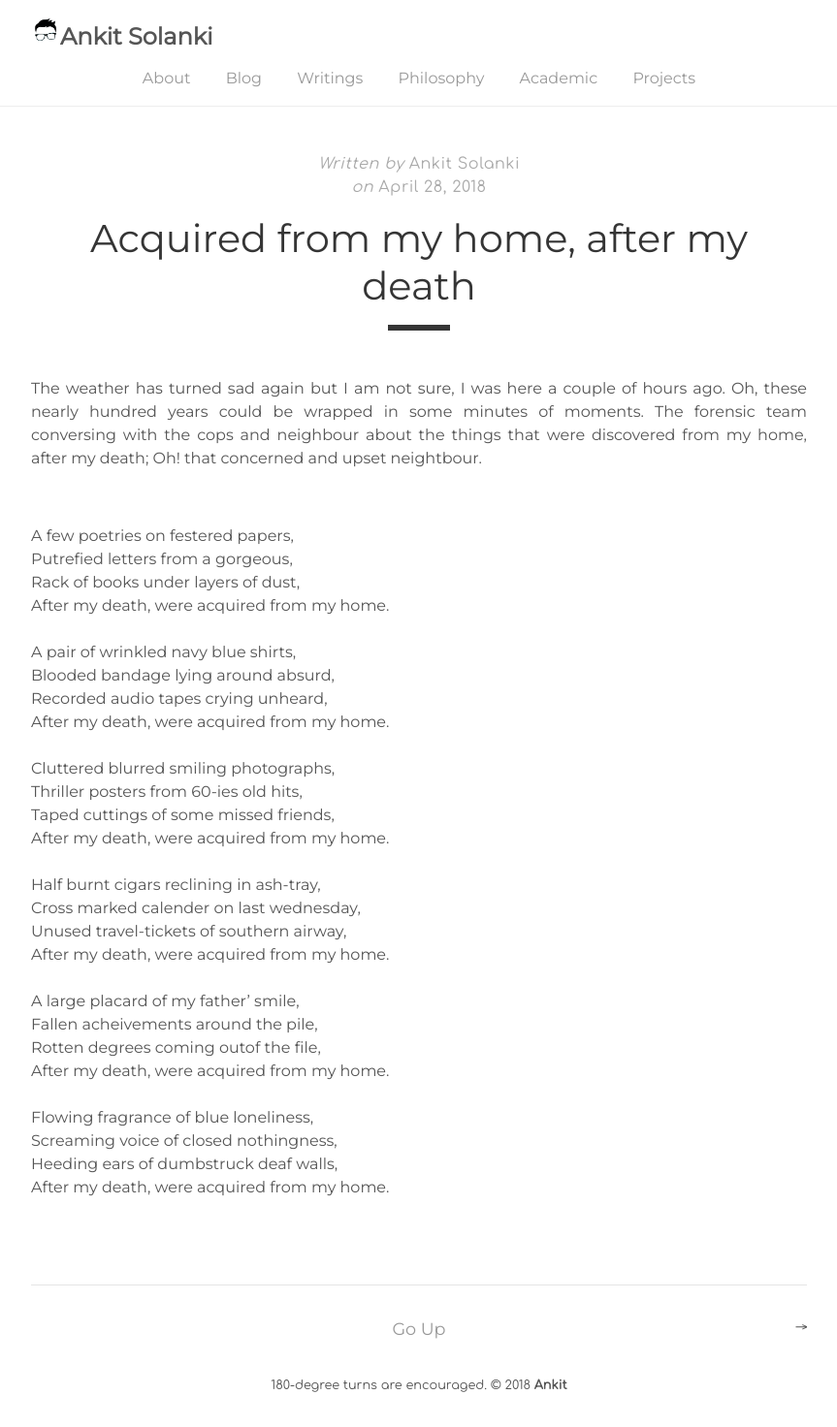
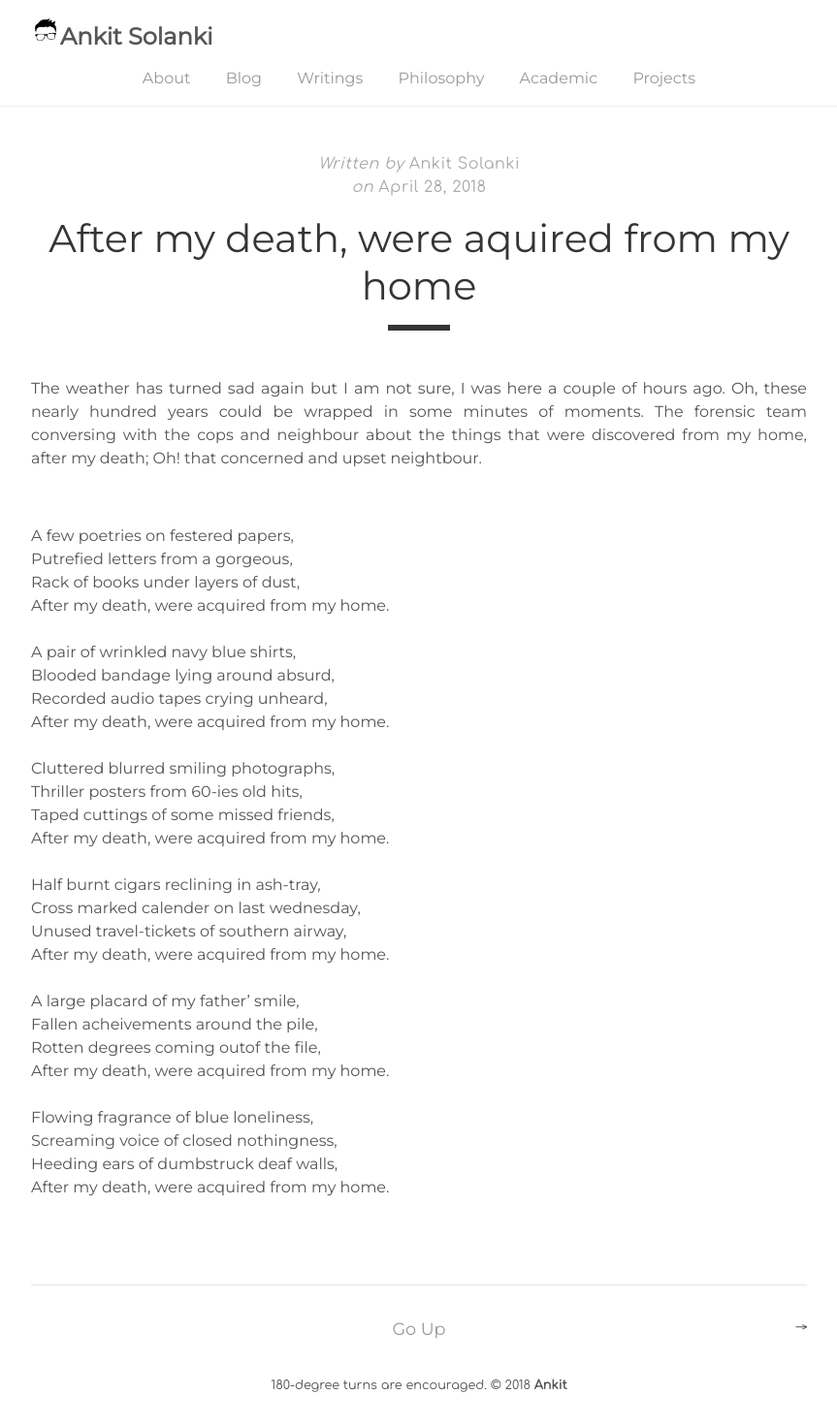
Before and after one commit to hammackj/spacetime, a Jekyll site: the page built from _posts/writings/2018-04-28-After-my-death-,-were-acquired-from-my-home.md, in a window 1280 px wide. Shown: the whole page at 97% size, without its empty margins (208-1071 px from the left). Built offline with Jekyll 4.4.1, drawn with Linux system fonts in a browser that asks for light colours; nearby versions of some CDN libraries; comment, search, counter and statistics services are not loaded.

Commit message:
POST: changes in the title of writing post

```diff
--- a/_posts/writings/2018-04-28-After-my-death-,-were-acquired-from-my-home.md
+++ b/_posts/writings/2018-04-28-After-my-death-,-were-acquired-from-my-home.md
@@ -1,6 +1,6 @@
 ---
 layout: post
-title: "Acquired from my home, after my death"
+title: "After my death, were aquired from my home"
 author: "Ankit Solanki"
 permalink: /acquiredfrommyhome/
 ---
```
